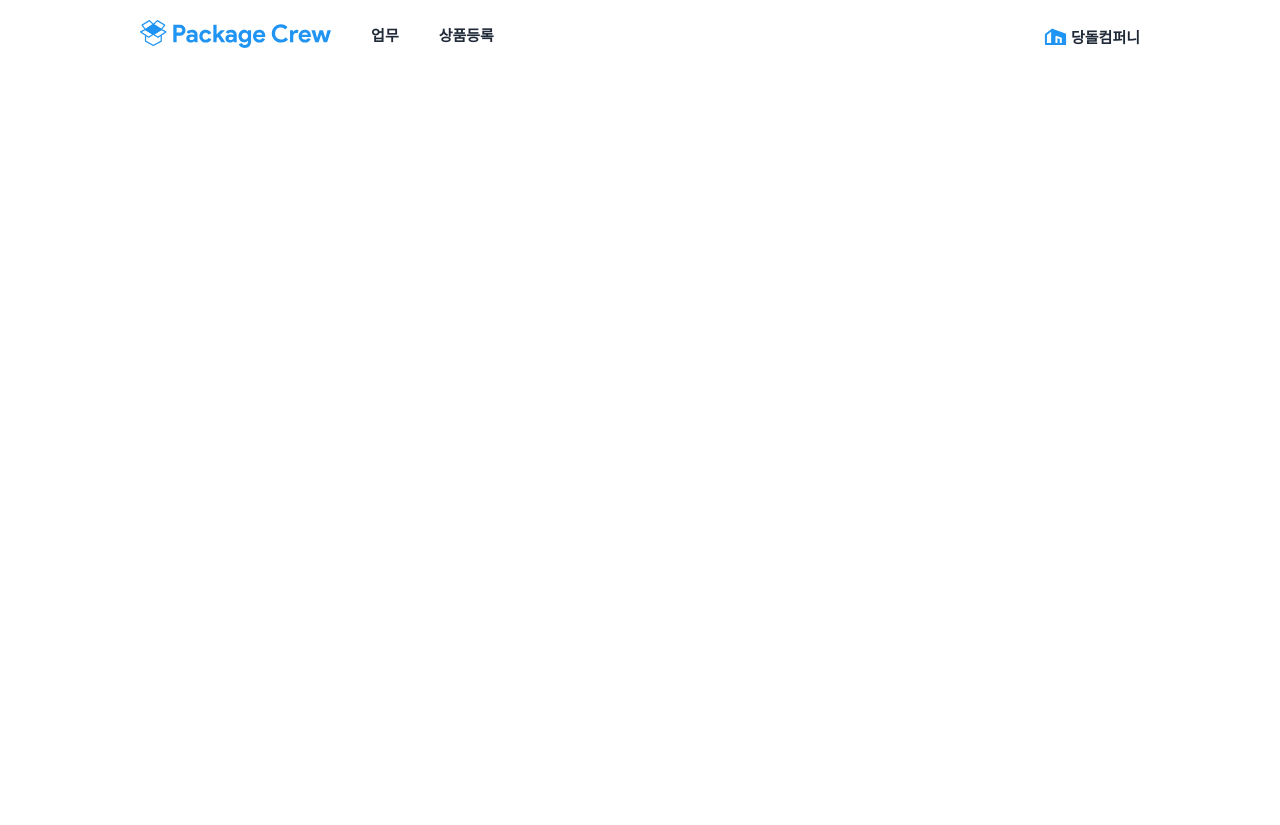
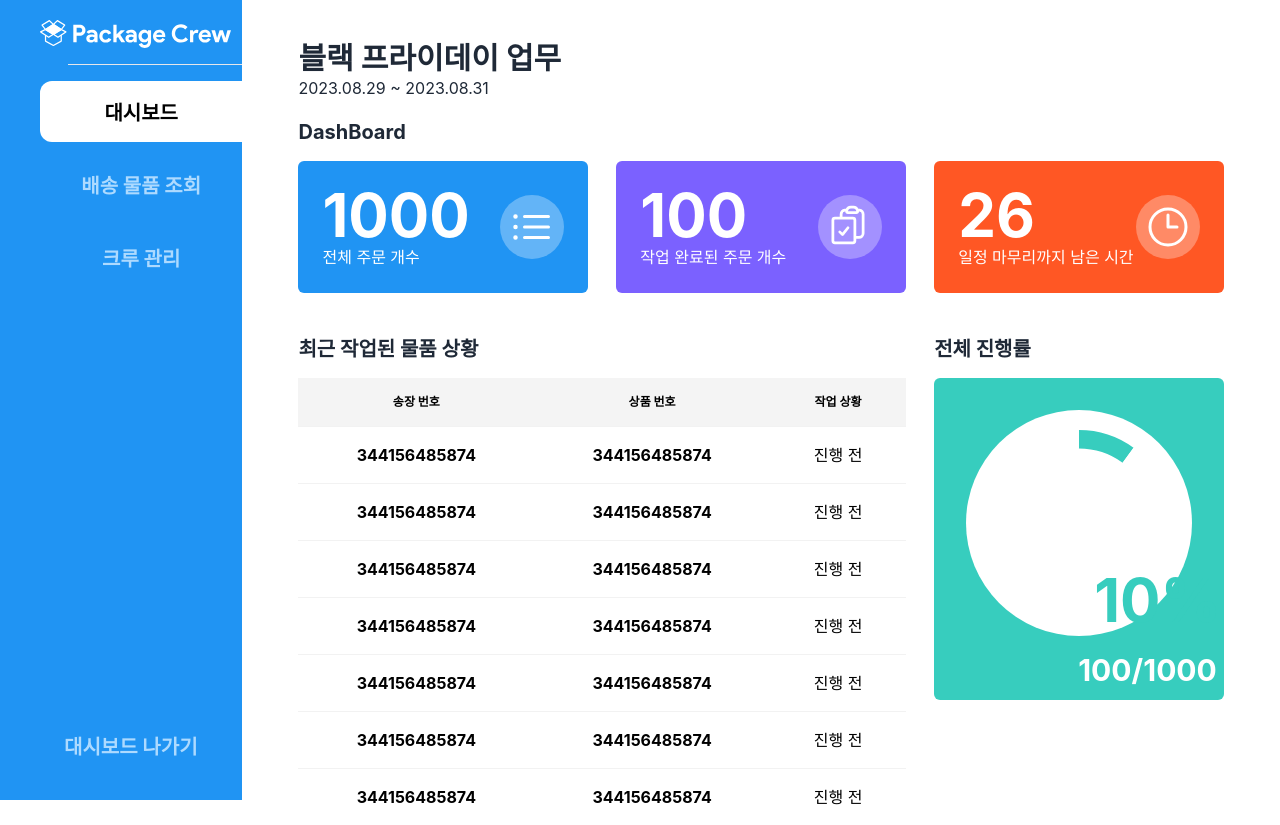
Before and after one commit to Package-Crew/Package-Crew-Frontend, a React (Create React App) app in the folder package-crew/: page /detail/id/dashboard in a window 1280 px wide. Before the commit this address had no page. Before the commit the page ends 800 px from the top, so only its background shows below. Built offline with nearby package versions, Linux system fonts and the light colour scheme.

Commit message:
[FE-09] Feat SideBar, Dashboard

```diff
--- a/package-crew/package.json
+++ b/package-crew/package.json
@@ -7,12 +7,15 @@
     "@testing-library/jest-dom": "^5.17.0",
     "@testing-library/react": "^13.4.0",
     "@testing-library/user-event": "^13.5.0",
+    "apexcharts": "^3.42.0",
+    "framer-motion": "^10.16.1",
     "html5-qrcode": "^2.3.8",
-    "framer-motion": "^10.16.1",
     "react": "^18.2.0",
     "react-datepicker": "^4.16.0",
     "react-dom": "^18.2.0",
+    "react-google-charts": "^4.0.1",
     "react-hook-form": "^7.45.4",
+    "react-minimal-pie-chart": "^8.4.0",
     "react-router-dom": "^6.15.0",
     "react-scripts": "5.0.1",
     "recoil": "^0.7.7",
--- a/package-crew/src/App.js
+++ b/package-crew/src/App.js
@@ -3,14 +3,15 @@ import { Route, Routes } from "react-router-dom";
 import Home from "./pages/home";
 import Header from "./components/header";
 import RegiDelivery from "./pages/RegiDelivery";
+import Dashboard from "./pages/Dashboard";
 
 function App() {
   return (
-    <div className="w-full mx-auto lg:w-[1024px]">
-      <Header />
+    <div className="">
       <Routes>
         <Route path="/" element={<Home />} />
         <Route path="/registerDeliveryItem/id" element={<RegiDelivery />} />
+        <Route path="/detail/id/dashboard" element={<Dashboard />} />
       </Routes>
     </div>
   );
--- /dev/null
+++ b/package-crew/src/components/SideBar.js
@@ -0,0 +1,59 @@
+import React from "react";
+import { Link, useLocation } from "react-router-dom";
+import tw from "tailwind-styled-components";
+import { cls } from "../libs/utils";
+
+const LinkDiv = tw.div` cursor-pointer
+`;
+const SideBar = () => {
+  const location = useLocation();
+
+  return (
+    <div className="bg-mainColor h-screen w-80 pl-10 py-5 relative">
+      <div className="space-y-4 pb-4">
+        <img src="/img/LogoWhite.svg" className="h-7" />
+        <hr className="ml-7" />
+      </div>
+      <div className="space-y-3 text-xl text-[#ADDAFF] font-bold">
+        <Link
+          to={`/detail/id/dashboard`}
+          className={cls(
+            "w-full h-full px-10 py-4 flex justify-center rounded-l-xl ",
+            location.pathname === "/detail/id/dashboard"
+              ? "bg-white text-black"
+              : ""
+          )}
+        >
+          대시보드
+        </Link>
+        <Link
+          to={`/detail/id/deliveryItemsCheck`}
+          className={cls(
+            "w-full h-full px-10 py-4 flex justify-center rounded-l-xl ",
+            location.pathname === "/detail/id/deliveryItemsCheck"
+              ? "bg-white text-black"
+              : ""
+          )}
+        >
+          배송 물품 조회
+        </Link>
+        <Link
+          to={`/detail/id/crewManagement`}
+          className={cls(
+            "w-full h-full px-10 py-4 flex justify-center rounded-l-xl ",
+            location.pathname === "/detail/id/crewManagement"
+              ? "bg-white text-black"
+              : ""
+          )}
+        >
+          크루 관리
+        </Link>
+      </div>
+      <div className="absolute bottom-10 flex justify-center left-16 text-xl text-[#ADDAFF] font-bold">
+        <Link to="/">대시보드 나가기</Link>
+      </div>
+    </div>
+  );
+};
+
+export default SideBar;
--- /dev/null
+++ b/package-crew/src/pages/Dashboard.js
@@ -0,0 +1,154 @@
+import React from "react";
+import SideBar from "../components/SideBar";
+import tw from "tailwind-styled-components";
+import { Chart } from "react-google-charts";
+import { PieChart } from "react-minimal-pie-chart";
+
+const ItemBox = tw.div`
+ rounded-md  p-6 flex items-center justify-between transition-all cursor-pointer dropdown
+`;
+
+const ExtraText = tw.span`
+font-bold text-xl
+`;
+
+const Dashboard = () => {
+  return (
+    <div className="flex">
+      <SideBar />
+      <div className=" w-full mt-10 mx-14 ">
+        <div className="flex flex-col">
+          <span className="font-bold text-3xl">블랙 프라이데이 업무</span>
+          <span>2023.08.29 ~ 2023.08.31</span>
+        </div>
+
+        <div className="pt-5 pb-10 space-y-4">
+          <ExtraText>DashBoard</ExtraText>
+          <div className="grid grid-cols-3 gap-7">
+            <ItemBox className="bg-mainColor">
+              <div className="text-white flex flex-col">
+                <span className="font-bold text-6xl">1000</span>
+                <span>전체 주문 개수</span>
+              </div>
+              <div className="text-white  relative">
+                <div className="bg-white rounded-full h-16 w-16 flex opacity-30"></div>
+                <svg
+                  xmlns="http://www.w3.org/2000/svg"
+                  fill="none"
+                  viewBox="0 0 24 24"
+                  strokeWidth="1.5"
+                  stroke="currentColor"
+                  className="w-12 h-12 absolute right-2 top-2"
+                >
+                  <path
+                    strokeLinecap="round"
+                    strokeLinejoin="round"
+                    d="M8.25 6.75h12M8.25 12h12m-12 5.25h12M3.75 6.75h.007v.008H3.75V6.75zm.375 0a.375.375 0 11-.75 0 .375.375 0 01.75 0zM3.75 12h.007v.008H3.75V12zm.375 0a.375.375 0 11-.75 0 .375.375 0 01.75 0zm-.375 5.25h.007v.008H3.75v-.008zm.375 0a.375.375 0 11-.75 0 .375.375 0 01.75 0z"
+                  />
+                </svg>
+              </div>
+            </ItemBox>
+            <ItemBox className="bg-[#7B61FF]">
+              <div className="text-white flex flex-col">
+                <span className="font-bold text-6xl">100</span>
+                <span>작업 완료된 주문 개수</span>
+              </div>
+              <div className="text-white  relative">
+                <div className="bg-white rounded-full h-16 w-16 flex opacity-30"></div>
+                <svg
+                  xmlns="http://www.w3.org/2000/svg"
+                  fill="none"
+                  viewBox="0 0 24 24"
+                  strokeWidth="1.5"
+                  stroke="currentColor"
+                  className="w-11 h-11 absolute right-3 top-2"
+                >
+                  <path
+                    strokeLinecap="round"
+                    strokeLinejoin="round"
+                    d="M11.35 3.836c-.065.21-.1.433-.1.664 0 .414.336.75.75.75h4.5a.75.75 0 00.75-.75 2.25 2.25 0 00-.1-.664m-5.8 0A2.251 2.251 0 0113.5 2.25H15c1.012 0 1.867.668 2.15 1.586m-5.8 0c-.376.023-.75.05-1.124.08C9.095 4.01 8.25 4.973 8.25 6.108V8.25m8.9-4.414c.376.023.75.05 1.124.08 1.131.094 1.976 1.057 1.976 2.192V16.5A2.25 2.25 0 0118 18.75h-2.25m-7.5-10.5H4.875c-.621 0-1.125.504-1.125 1.125v11.25c0 .621.504 1.125 1.125 1.125h9.75c.621 0 1.125-.504 1.125-1.125V18.75m-7.5-10.5h6.375c.621 0 1.125.504 1.125 1.125v9.375m-8.25-3l1.5 1.5 3-3.75"
+                  />
+                </svg>
+              </div>
+            </ItemBox>
+            <ItemBox className="bg-[#FF5724]">
+              <div className="text-white flex flex-col">
+                <span className="font-bold text-6xl">26</span>
+                <span>일정 마무리까지 남은 시간</span>
+              </div>
+              <div className="text-white  relative">
+                <div className="bg-white rounded-full h-16 w-16 flex opacity-30"></div>
+                <svg
+                  xmlns="http://www.w3.org/2000/svg"
+                  fill="none"
+                  viewBox="0 0 24 24"
+                  strokeWidth="1.5"
+                  stroke="currentColor"
+                  className="w-12 h-12 absolute right-2 top-2"
+                >
+                  <path
+                    strokeLinecap="round"
+                    strokeLinejoin="round"
+                    d="M12 6v6h4.5m4.5 0a9 9 0 11-18 0 9 9 0 0118 0z"
+                  />
+                </svg>
+              </div>
+            </ItemBox>
+          </div>
+        </div>
+
+        <div className="grid grid-cols-3 gap-7">
+          <div className="col-start-1 col-end-3 space-y-4">
+            <ExtraText>최근 작업된 물품 상황</ExtraText>
+            <div>
+              <table className="table table-lg ">
+                <thead className="bg-[#F4F4F4] text-black text-center">
+                  <tr>
+                    <th>송장 번호</th>
+                    <th>상품 번호</th>
+                    <th>작업 상황</th>
+                  </tr>
+                </thead>
+                <tbody className="text-center text-black font-bold ">
+                  {Array(7)
+                    .fill(0)
+                    .map((n, i) => (
+                      <tr>
+                        <td>344156485874</td>
+                        <td>344156485874</td>
+                        <td className="font-normal">진행 전</td>
+                      </tr>
+                    ))}
+                </tbody>
+              </table>
+            </div>
+          </div>
+          <div className="col-start-3 col-end-4 space-y-4">
+            <ExtraText>전체 진행률</ExtraText>
+            <div className="bg-[#37CDBE] p-8 pb-16 rounded-md relative">
+              <div className="bg-white rounded-full p-5">
+                <PieChart
+                  data={[
+                    { title: "One", value: 100, color: "#37CDBE" },
+                    { title: "Two", value: 900, color: "white" },
+                  ]}
+                  lineWidth={20}
+                  startAngle={270}
+                  animate
+                />
+                <div className="font-bold absolute top-48 left-40 text-6xl text-[#37CDBE]">
+                  10%
+                </div>
+                <div className="font-bold absolute bottom-3 text-3xl left-36 text-white">
+                  100/1000
+                </div>
+              </div>
+            </div>
+          </div>
+        </div>
+      </div>
+    </div>
+  );
+};
+
+export default Dashboard;
--- a/package-crew/src/pages/RegiDelivery.js
+++ b/package-crew/src/pages/RegiDelivery.js
@@ -1,10 +1,13 @@
 import React, { useState } from "react";
 import { cls } from "../libs/utils";
+import Header from "../components/header";
 
 const RegiDelivery = () => {
   const [index, setIndex] = useState(0);
   return (
-    <div className="mx-2 ">
+    <div className=" w-full mx-auto lg:w-[1024px]">
+      <Header />
+      <div className="mx-2">
         <div className="flex items-center space-x-3 ">
           <span className="text-[25px] font-bold">배송 물품 등록</span>
           <div className="btn btn-outline btn-info text-sm btn-xs">
@@ -49,7 +52,7 @@ const RegiDelivery = () => {
                   .fill(0)
                   .slice(10 * index, 10 * index + 10)
                   .map((n, i) => (
-                  <tr className={cls(i)}>
+                    <tr>
                       <td>344156485874</td>
                       <td>344156485874</td>
                       <td className="font-normal">진행 전</td>
@@ -81,6 +84,7 @@ const RegiDelivery = () => {
           </div>
         </div>
       </div>
+    </div>
   );
 };
 
--- a/package-crew/src/pages/home.js
+++ b/package-crew/src/pages/home.js
@@ -5,9 +5,10 @@ import tw from "tailwind-styled-components";
 import { cls } from "../libs/utils";
 import { useForm } from "react-hook-form";
 import DatePicker from "react-datepicker";
-import { useNavigate } from "react-router-dom";
+import { Link, useNavigate } from "react-router-dom";
 
 import "react-datepicker/dist/react-datepicker.css";
+import Header from "../components/header";
 
 const rowVariants = {
   hidden: (back) => ({
@@ -54,6 +55,7 @@ const Home = () => {
 
   return (
     <div className="text-base pb-10 h-screen w-full mx-auto lg:w-[1024px]">
+      <Header />
       <div className="space-y-2 flex flex-col justify-center items-center">
         <AnimatePresence initial={false} onExitComplete={toggleLeaving}>
           <div className="bg-gray-300 w-full h-80 rounded-2xl"></div>
@@ -120,7 +122,10 @@ const Home = () => {
                 {[0, 1, 2, 3, 4, 5, 6, 7, 8, 9]
                   .slice(5 * worksIndex, 5 * worksIndex + 5)
                   .map((i) => (
-                    <div className="flex justify-between p-3 bg-[#F8F8F8]">
+                    <Link
+                      to={`/detail/id/dashboard`}
+                      className="flex justify-between p-3 bg-[#F8F8F8]"
+                    >
                       <div className="flex flex-col ">
                         <span className="font-bold">
                           블랙 프라이데이 현재 업무 {i}
@@ -135,7 +140,7 @@ const Home = () => {
                           5명
                         </div>
                       </div>
-                    </div>
+                    </Link>
                   ))}
               </div>
 
```
Also changed, not shown: package-crew/public/img/LogoWhite.svg (added), 1 other file (tests, documents, lock files or other folders). Lines whose indentation alone changed are shown as unchanged.
